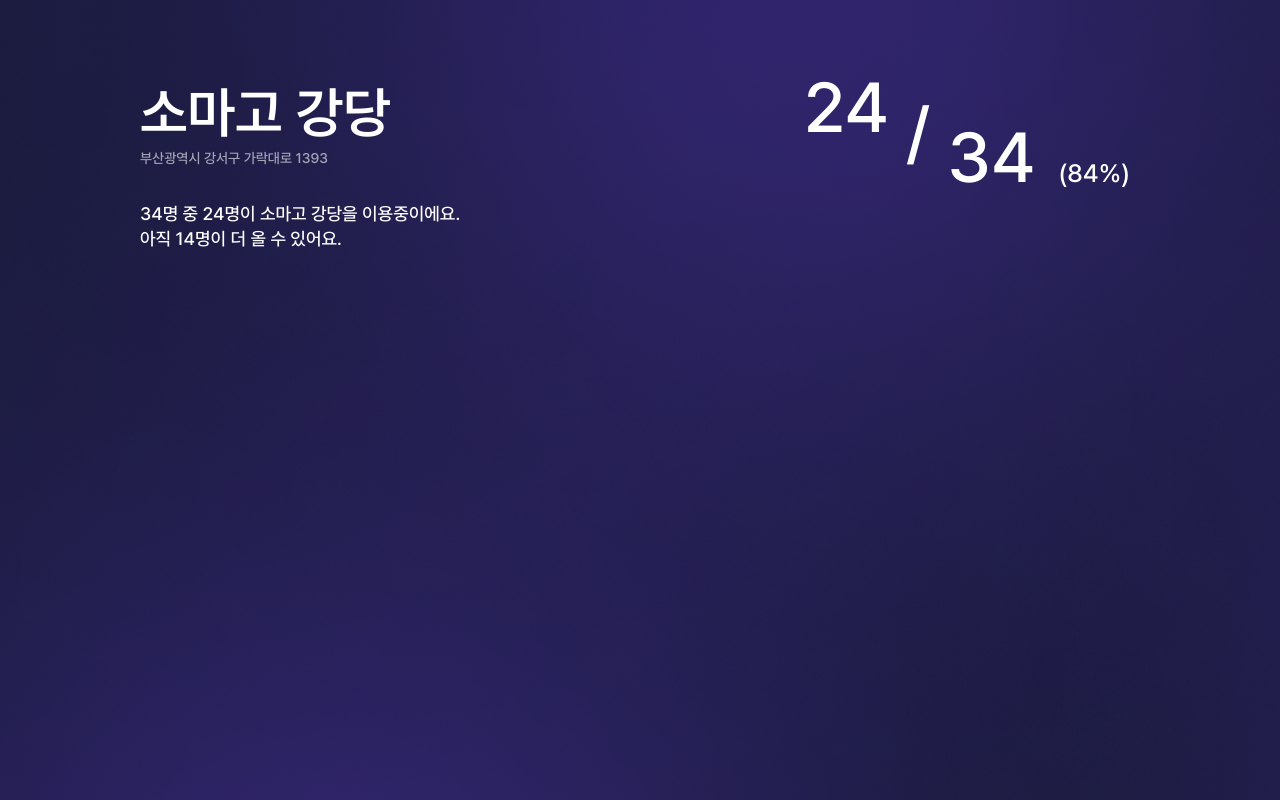
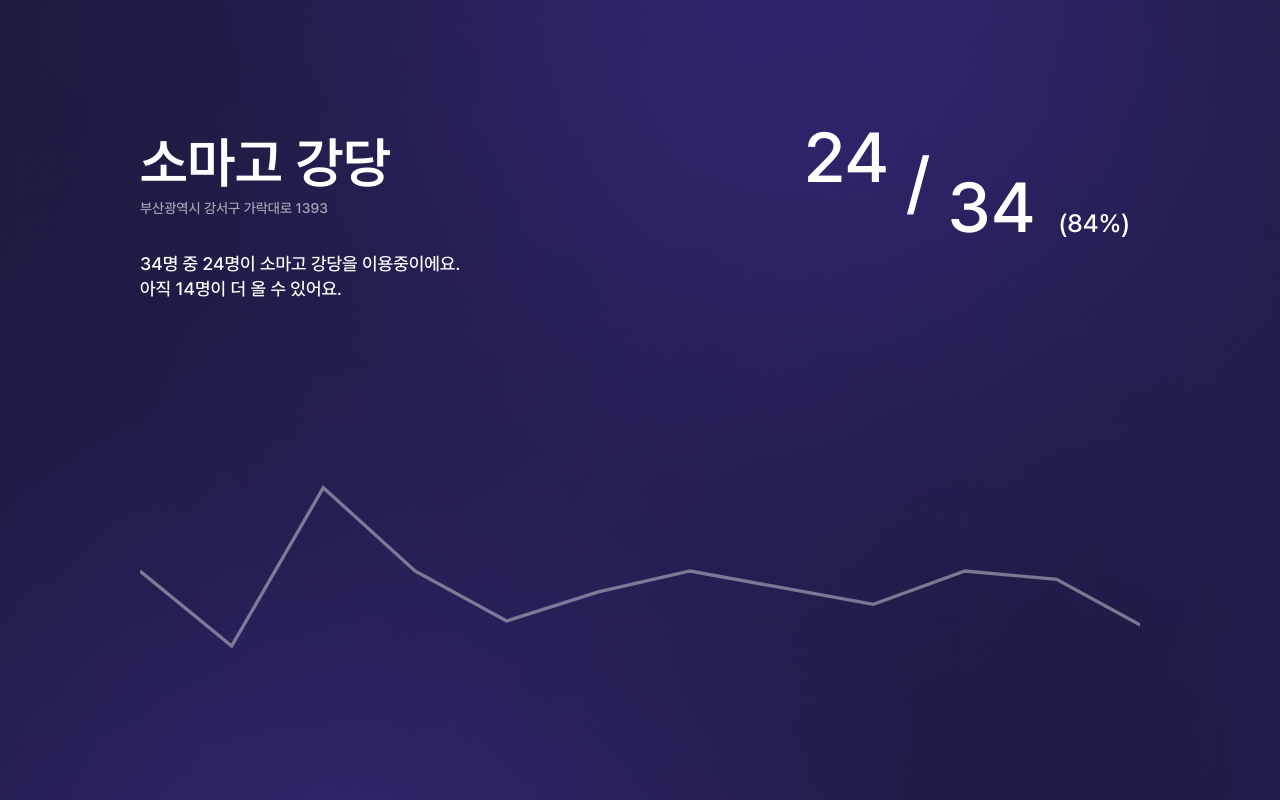
Before and after one commit to OneCredit-Team/OneCredit-client, a React (Create React App) app: page / in a window 1280 px wide. Built offline with nearby package versions, Linux system fonts and the light colour scheme.

Commit message:
FIX :: 그래프 가운데 정렬 - FIX :: 전체적인 정렬 다시 함

```diff
--- a/src/components/Graph/index.js
+++ b/src/components/Graph/index.js
@@ -1,6 +1,5 @@
 import React, { useRef, useEffect } from "react";
 import * as d3 from "d3";
-import "./style.scss";
 
 function Graph() {
   const canvasRef = useRef();
@@ -10,8 +9,9 @@ function Graph() {
     const canvas = d3.select(canvasRef.current);
     const svg = canvas
       .append("svg")
-      .attr("viewBox", "0 0 1400 304")
-      .attr("style", "background-color: #000");
+      .attr("viewBox", "0 0 1200 304")
+      .attr("width", 1000)
+      .attr("style", "padding-top: 100px");
     const xFunc = (_, index) => index * 110; // 곱하기는 간격 더하기로 위치를 조정
     const yFunc = (data) => 304 - data;
 
--- a/src/pages/Main/Main.js
+++ b/src/pages/Main/Main.js
@@ -1,25 +1,31 @@
-import './Main.scss';
+import Graph from "../../components/Graph";
+import "./Main.scss";
 export default function Main() {
   return (
     <>
-            <div className='main-tit-background'>
-                <div className='main-tit'>
-                    <div className='main-store'>
-                        <p className='main-store-top'>소마고 강당</p>
-                        <p className='main-store-bottom'>부산광역시 강서구 가락대로 1393</p>
-                        <p className='main-store-bottom2'>34명 중 24명이 소마고 강당을 이용중이에요.<br />
-                            아직 14명이 더 올 수 있어요.</p>
+      <div className="main-tit-background">
+        <div className="main-tit">
+          <div className="main-store">
+            <p className="main-store-top">소마고 강당</p>
+            <p className="main-store-bottom">부산광역시 강서구 가락대로 1393</p>
+            <p className="main-store-bottom2">
+              34명 중 24명이 소마고 강당을 이용중이에요.
+              <br />
+              아직 14명이 더 올 수 있어요.
+            </p>
           </div>
-                    <div className='main-percent'>
-                        <a className='main-percent-top'>
-                            <a className='percent-front-num'>24</a>
-                            <a className='percent-slash'> / </a>
-                            <a className='percent-back-num'>34</a>
+
+          <div className="main-percent">
+            <a className="main-percent-top">
+              <a className="percent-front-num">24</a>
+              <a className="percent-slash"> / </a>
+              <a className="percent-back-num">34</a>
             </a>
-                        <a className='main-percent-bottom'>(84%)</a>
+            <a className="main-percent-bottom">(84%)</a>
           </div>
         </div>
+        <Graph />
       </div>
     </>
-    )
+  );
 }
--- a/src/pages/Main/Main.scss
+++ b/src/pages/Main/Main.scss
@@ -2,6 +2,10 @@
 @import "../../shared/global.style.scss";
 
 .main-tit-background {
+    position: relative;
+    display: flex;
+    flex-direction: column;
+    align-items: center;
     background-image: url('../../../public/img/main-background.png');
     height: 100vh;
     position: relative;
@@ -13,7 +17,7 @@
             flex-wrap: wrap;
             display: flex;
             justify-content: space-between;
-            padding-top: 80px;
+            padding-top: 130px;
             .main-store {
                 .main-store-top {
                     font-family: 'PretendardSemiBold';
```
Also changed, not shown: src/components/Graph/style.scss (deleted), 1 other file (tests, documents, lock files or other folders). Lines whose indentation alone changed are shown as unchanged.
